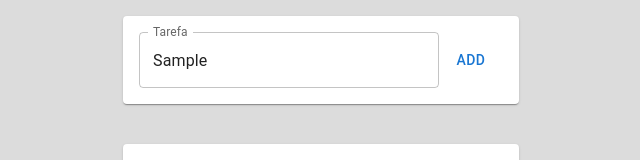
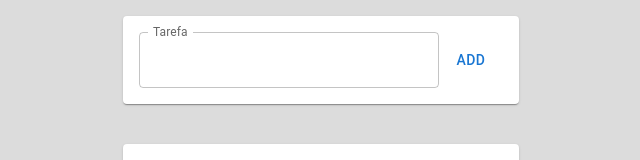
Before and after one commit to AndersonRFC/todo-list, a React (Create React App) app: page / in a window 1280 px wide. Both pictures are taken after typing "Sample" into the empty fields and a click on the button "ADD". Shown: the top 160 px of the page, without its empty margins (319-959 px from the left). Built offline with nearby package versions, Linux system fonts and the light colour scheme.

Commit message:
versão 1.0

```diff
--- a/src/componentes/Form.jsx
+++ b/src/componentes/Form.jsx
@@ -3,7 +3,7 @@
 import { pressButtonEnter } from "./Utilities";
 
 
-export default function Form({todoHandler}) {
+export default function Form({addTodo}) {
 
   pressButtonEnter("#outlined-basic", "#submit");
 
@@ -13,7 +13,8 @@
   const todoCreate = (text) => {
     const todoObj = {text: text, id:id};
     setId(id + 1);
-    todoHandler(todoObj);
+    addTodo(todoObj);
+    document.getElementById("outlined-basic").value = null;
   }
 
   return (
--- a/src/componentes/TodoItem.jsx
+++ b/src/componentes/TodoItem.jsx
@@ -9,12 +9,12 @@
 import DeleteIcon from "@mui/icons-material/Delete";
 import { Paper } from "@mui/material";
 
-export default function TodoItem({todo}) {
+export default function TodoItem({todo, deleteTodo}) {
   return (
     <Paper style={{ padding: "0.5em 0em"}}>
       <ListItem
         secondaryAction={
-          <IconButton edge="end" aria-label="comments">
+          <IconButton edge="end" aria-label="delete" onClick={() => deleteTodo(todo.id)}>
             <DeleteIcon />
           </IconButton>
         }
--- a/src/pages/home.jsx
+++ b/src/pages/home.jsx
@@ -7,20 +7,25 @@
 export default function Home() {
   const [todos, setTodos] = useState([]);
 
-  const todoHandler = (todo) => {
+  const addTodo = (todo) => {
     setTodos([...todos, todo]);
   };
+
+  const deleteTodo = (id) => {
+    var filtered = todos.filter((todo) => todo.id !== id);
+    setTodos(filtered);
+  }
 
   return (
     <Container
       maxWidth="xs"
       style={{ marginTop: "1em" }}
     >
-      <Form todoHandler={todoHandler} />
+      <Form addTodo={addTodo} />
       <List sx={{ marginTop: "1em" }}>
         {todos.map((todo) => (
-          <div style={{ marginTop: "1em" }}>
-            <TodoItem todo={todo}/>
+          <div key={todo.id} style={{ marginTop: "1em" }}>
+            <TodoItem todo={todo} deleteTodo={deleteTodo}/>
           </div>
         ))}
       </List>
```
